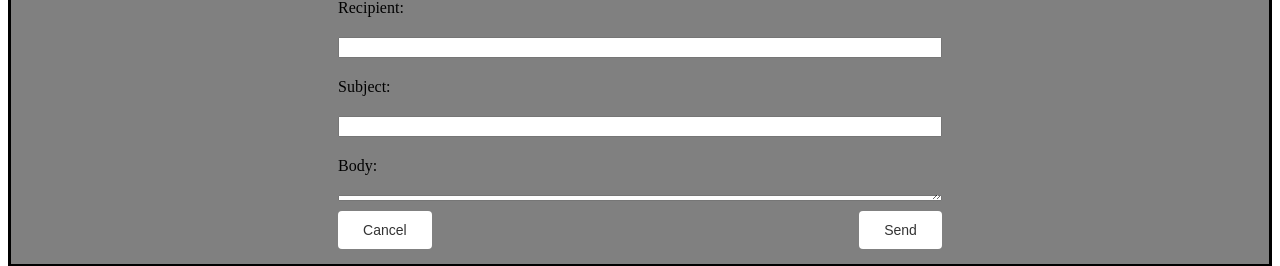
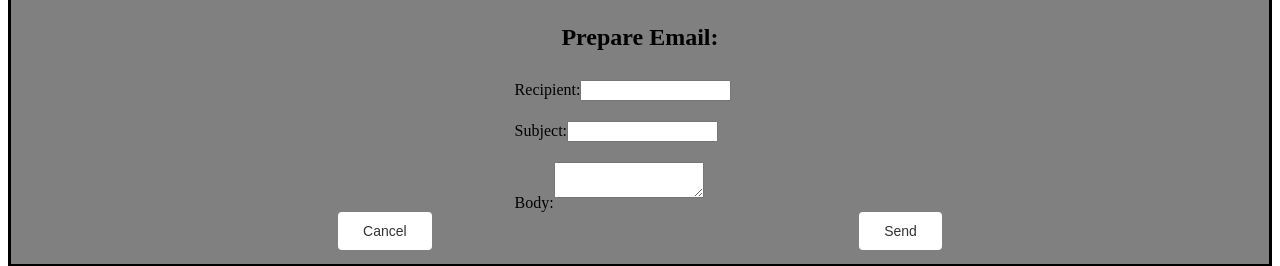
Before and after one commit to techforge23/Dash-Video-Frontend, a Vue app: page / in a window 1280 px wide. Both pictures are taken after a click on the button "Prepare Email". Shown: the part 541-807 px from the top of the page. Built offline with nearby package versions, Linux system fonts and the light colour scheme; no server answers.

Commit message:
changing design

```diff
--- a/src/App.vue
+++ b/src/App.vue
@@ -51,12 +51,20 @@
       </div>
       <div id="emailFormDiv" v-if="showEmailForm" class="email-form">
         <h2>Prepare Email:</h2>
+        <div id="emailInputsDiv">
+          <div class="email-input-row">
             <label for="recipientEmail">Recipient:</label>
             <input type="email" id="recipientEmail" v-model="recipientEmail" required>
+          </div>
+          <div class="email-input-row">
             <label for="emailSubject">Subject:</label>
             <input type="text" id="emailSubject" v-model="emailSubject" required>
+          </div>
+          <div class="email-input-row">
             <label for="emailBody">Body:</label>
             <textarea id="emailBody" v-model="emailBody" required></textarea>
+          </div>
+        </div>
         <div class="email-action-buttons">
           <button @click="cancelEmail" class="cancelButton">Cancel</button>
           <button @click="sendEmail" class="sendButton">Send</button>
```
Lines whose indentation alone changed are shown as unchanged.
